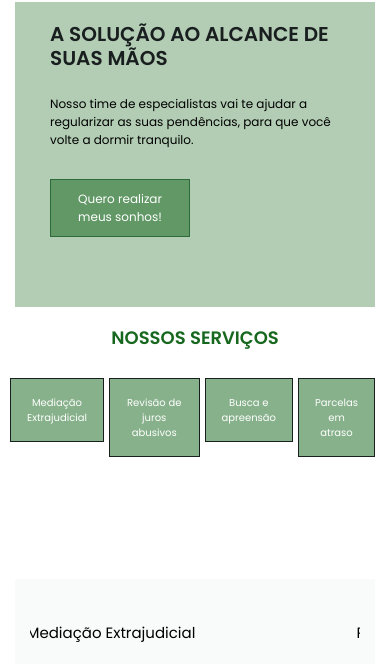
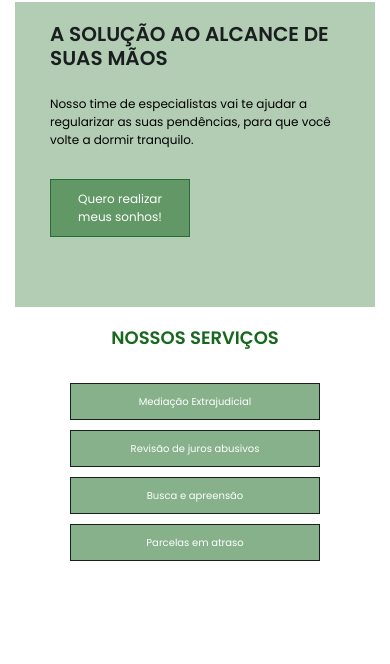
Before and after one commit to tiagosantos0412/limpefacilsolucoesfinanceiras, a plain HTML site: page index.html in a window 390 px wide. Shown: the part 116-780 px from the top of the page. Drawn offline with Linux system fonts and the light colour scheme; some packages are replaced by stand-ins of ours; a script that the page names is missing.

Commit message:
Configurando a responsividade do menu de serviços.

```diff
--- a/css/estilo.css
+++ b/css/estilo.css
@@ -58,32 +58,38 @@
     font-weight: 600;
 }
 
+
 .menu-servicos {
-  max-width: 800px;
+  max-width: 600px;
   margin: auto;
   margin-bottom: 100px;
 }
 
+.menu-servicos li {
+  width: 250px;
+}
+
 .menu-servicos ul {
   display: flex;
+  flex-wrap: wrap;
   padding: 10px;
-
+  justify-content: center;
 }
 
 .menu-servicos ul li {
-  padding: 16px;
+  flex: 1 0 45%; /* Define a largura do item */
+  margin: 5px;
+  padding: 10px;
   list-style: none;
   border: 1px solid #191e1f;
   text-align: center;
-  margin-right: 5px;
   height: auto;
   background-color: rgba(23, 104, 30, 0.514);
-
 }
 
 .menu-servicos a {
-  padding: auto;
   color: #ffffff;
+  text-decoration: none;
 }
 
 .menu-servicos ul li:hover {
@@ -92,10 +98,13 @@
 }
 
 .menu-servicos a:hover {
-    background-color: transparent;
-    color: #191e1f;
-    cursor: pointer;
+  background-color: transparent;
+  color: #191e1f;
+  cursor: pointer;
 }
+
+
+
 
 #servicos a {
     background-color: rgba(23, 104, 30, 0.514);
```
